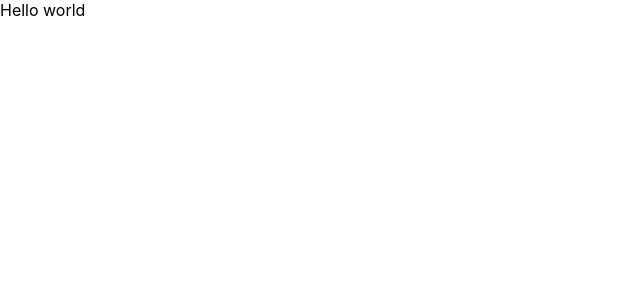
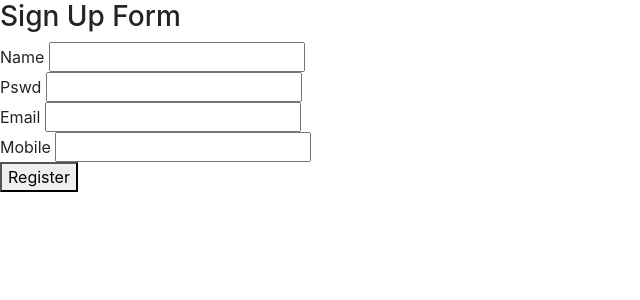
Before and after one commit to dac-2021/day12-mini-project, a React (Create React App) app: page / in a window 1280 px wide. Shown: the top 300 px of the page, without its empty margins (0-640 px from the left). Built offline with nearby package versions, Linux system fonts and the light colour scheme.

Commit message:
ui for signup.

```diff
--- a/src/App.js
+++ b/src/App.js
@@ -5,7 +5,30 @@ function App() {
 }
 
 function Signup() {
-  return <div>Hello world</div>;
+  return (
+    <div>
+      <h3>Sign Up Form</h3>
+
+      <div>
+        Name <input type="text" />
+      </div>
+
+      <div>
+        Pswd <input type="text" />
+      </div>
+
+      <div>
+        Email <input type="text" />
+      </div>
+      <div>
+        Mobile <input type="text" />
+      </div>
+
+      <div>
+        <button>Register</button>
+      </div>
+    </div>
+  );
 }
 
 export default App;
```
Also changed, not shown: src/index.js (+7 -6 lines).
